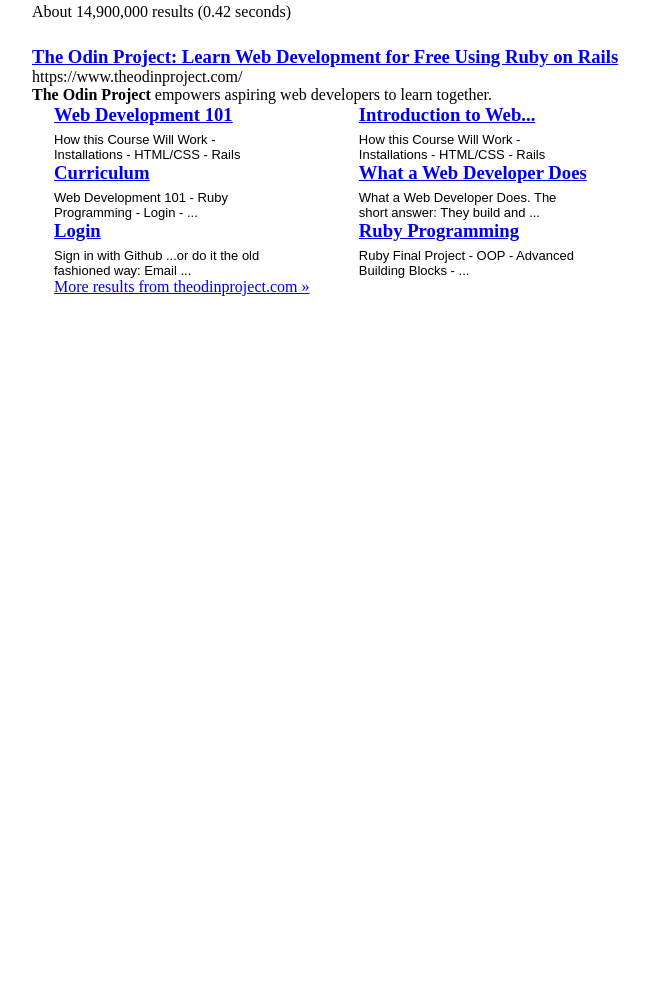
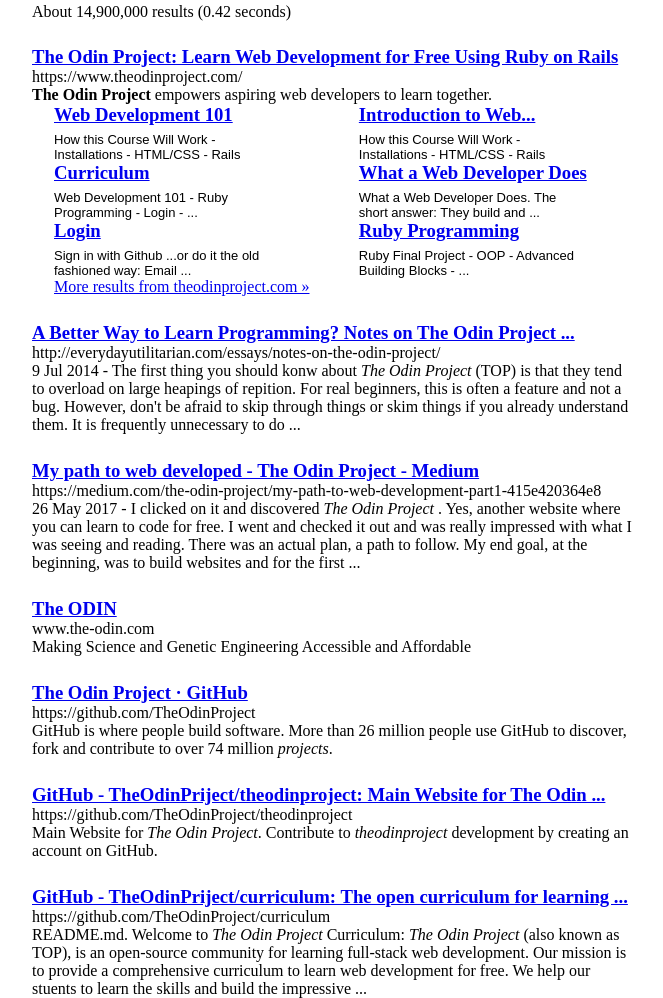
Before and after one commit to bongla316/google-search-results, a plain HTML site: page index.html in a window 1280 px wide. Shown: the part 119-1117 px from the top of the page, without its empty margins (134-797 px from the left). Before the commit the page ends 800 px from the top, so only its background shows below. Drawn offline with Linux system fonts and the light colour scheme.

Commit message:
Added all the other search results

```diff
--- a/index.html
+++ b/index.html
@@ -137,15 +137,79 @@
 		<div class="results">
 
 			<div class="links">
-
+				<div class="web-link">
+					<h3><a href="#" class="main-hyperlink">A Better Way to Learn Programming? Notes on The Odin Project ...</a></h3>
+					<p class="page-ref">http://everydayutilitarian.com/essays/notes-on-the-odin-project/</p>
+					<div class="page-summary">
+						<span class="date-published">9 Jul 2014 -</span>
+						The first thing you should konw about
+						<em>The Odin Project</em>
+						(TOP) is that they tend to overload on large heapings of repition. For real beginners, this is often
+						a feature and not a bug. However, don't be afraid to skip through things or skim things if you already
+						understand them. It is frequently unnecessary to do ...
+					</div>
+				</div>
 			</div>
 
 			<div class="links">
-
+				<div class="web-link">
+					<h3><a href="#" class="main-hyperlink">My path to web developed - The Odin Project - Medium</a></h3>
+					<p class="page-ref">https://medium.com/the-odin-project/my-path-to-web-development-part1-415e420364e8</p>
+					<div class="page-summary">
+						<span class="date-published">26 May 2017 -</span>
+						I clicked on it and discovered
+						<em>The Odin Project</em>
+						. Yes, another website where you can learn to code for free. I went and checked it out and was really
+						impressed with what I was seeing and reading. There was an actual plan, a path to follow. My end goal,
+						at the beginning, was to build websites and for the first ...
+					</div>
+				</div>
 			</div>
 
 			<div class="links">
+				<div class="web-link">
+					<h3><a href="#" class="main-hyperlink">The ODIN</a></h3>
+					<p class="page-ref">www.the-odin.com</p>
+					<div class="page-summary">
+						Making Science and Genetic Engineering Accessible and Affordable
+					</div>
+				</div>
+			</div>
 
+			<div class="links">
+				<div class="web-link">
+					<h3><a href="#" class="main-hyperlink">The Odin Project &middot GitHub</a></h3>
+					<p class="page-ref">https://github.com/TheOdinProject</p>
+					<div class="page-summary">
+						GitHub is where people build software. More than 26 million people use GitHub to discover, fork and
+						contribute to over 74 million <em>projects</em>.
+					</div>
+				</div>
+			</div>
+
+			<div class="links">
+				<div class="web-link">
+					<h3><a href="#" class="main-hyperlink">GitHub - TheOdinPriject/theodinproject: Main Website for The Odin ...</a></h3>
+					<p class="page-ref">https://github.com/TheOdinProject/theodinproject</p>
+					<div class="page-summary">
+						Main Website for
+						<em>The Odin Project</em>.
+						Contribute to <em>theodinproject</em> development by creating an account on GitHub.
+					</div>
+				</div>
+			</div>
+
+			<div class="links">
+				<div class="web-link">
+					<h3><a href="#" class="main-hyperlink">GitHub - TheOdinPriject/curriculum: The open curriculum for learning ...</a></h3>
+					<p class="page-ref">https://github.com/TheOdinProject/curriculum</p>
+					<div class="page-summary">
+						README.md. Welcome to <em>The Odin Project</em> Curriculum: <em>The Odin Project</em> (also known as TOP),
+						is an open-source community for learning full-stack web development. Our mission is to provide a
+						comprehensive curriculum to learn web development for free. We help our stuents to learn the skills and
+						build the impressive ...
+					</div>
+				</div>
 			</div>
 
 		</div>
--- a/style.css
+++ b/style.css
@@ -71,10 +71,6 @@ body {
 	height: 43px;
 }
 
-#main-wrapper .top-result {
-
-}
-
 #main-wrapper table {
 	margin-left: 22px;
 	position: relative;
@@ -89,6 +85,14 @@ body {
 	width: 220px;
 	padding-top: 6px;
 	padding-right: 4px;
+}
+
+#main-wrapper .results {
+	margin-top: 26px;
+}
+
+.results .links {
+	margin-bottom: 26px;
 }
 
 
```
